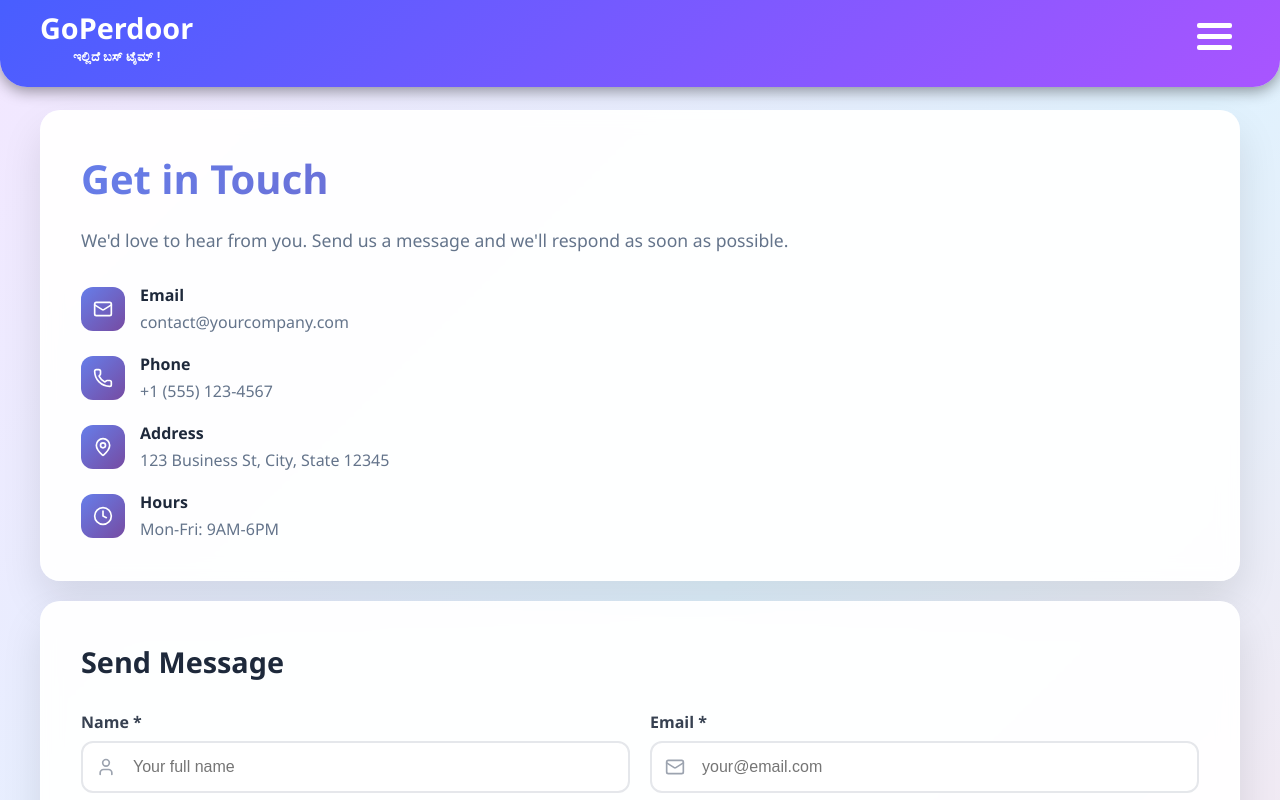
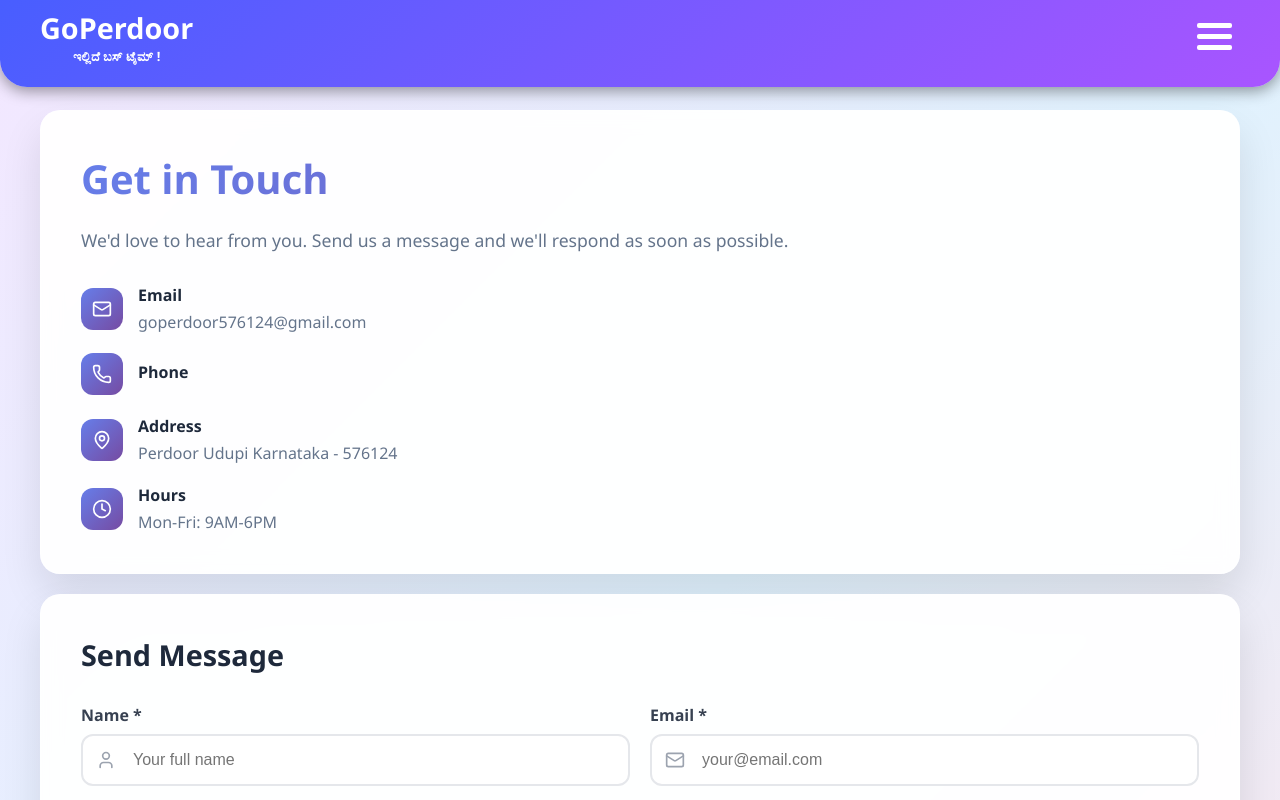
Before and after one commit to goperdoor/bus, a React (Create React App) app in the folder frontend/: page /ContactForm in a window 1280 px wide. Shown: the top 800 px of the page. Built offline with nearby package versions, Linux system fonts and the light colour scheme.

Commit message:
Update ContactForm.js

```diff
--- a/frontend/src/Pages/ContactForm.js
+++ b/frontend/src/Pages/ContactForm.js
@@ -136,7 +136,7 @@ const ContactForm = () => {
             <div style={{ display: 'flex', alignItems: 'center', gap: '15px' }}>
               <div style={{
                 background: 'linear-gradient(135deg, #667eea 0%, #764ba2 100%)',
-                padding: '12px',
+                padding: '11px',
                 borderRadius: '12px',
                 display: 'flex',
                 alignItems: 'center',
@@ -146,14 +146,14 @@ const ContactForm = () => {
               </div>
               <div>
                 <h4 style={{ margin: '0 0 5px 0', color: '#1e293b', fontWeight: '600' }}>Email</h4>
-                <p style={{ margin: 0, color: '#64748b' }}>contact@yourcompany.com</p>
+                <p style={{ margin: 0, color: '#64748b' }}>goperdoor576124@gmail.com</p>
               </div>
             </div>
 
             <div style={{ display: 'flex', alignItems: 'center', gap: '15px' }}>
               <div style={{
                 background: 'linear-gradient(135deg, #667eea 0%, #764ba2 100%)',
-                padding: '12px',
+                padding: '11px',
                 borderRadius: '12px',
                 display: 'flex',
                 alignItems: 'center',
@@ -163,14 +163,14 @@ const ContactForm = () => {
               </div>
               <div>
                 <h4 style={{ margin: '0 0 5px 0', color: '#1e293b', fontWeight: '600' }}>Phone</h4>
-                <p style={{ margin: 0, color: '#64748b' }}>+1 (555) 123-4567</p>
+                <p style={{ margin: 0, color: '#64748b' }}></p>
               </div>
             </div>
 
             <div style={{ display: 'flex', alignItems: 'center', gap: '15px' }}>
               <div style={{
                 background: 'linear-gradient(135deg, #667eea 0%, #764ba2 100%)',
-                padding: '12px',
+                padding: '11px',
                 borderRadius: '12px',
                 display: 'flex',
                 alignItems: 'center',
@@ -180,14 +180,14 @@ const ContactForm = () => {
               </div>
               <div>
                 <h4 style={{ margin: '0 0 5px 0', color: '#1e293b', fontWeight: '600' }}>Address</h4>
-                <p style={{ margin: 0, color: '#64748b' }}>123 Business St, City, State 12345</p>
+                <p style={{ margin: 0, color: '#64748b' }}> Perdoor Udupi Karnataka - 576124</p>
               </div>
             </div>
 
             <div style={{ display: 'flex', alignItems: 'center', gap: '15px' }}>
               <div style={{
                 background: 'linear-gradient(135deg, #667eea 0%, #764ba2 100%)',
-                padding: '12px',
+                padding: '11px',
                 borderRadius: '12px',
                 display: 'flex',
                 alignItems: 'center',
```
